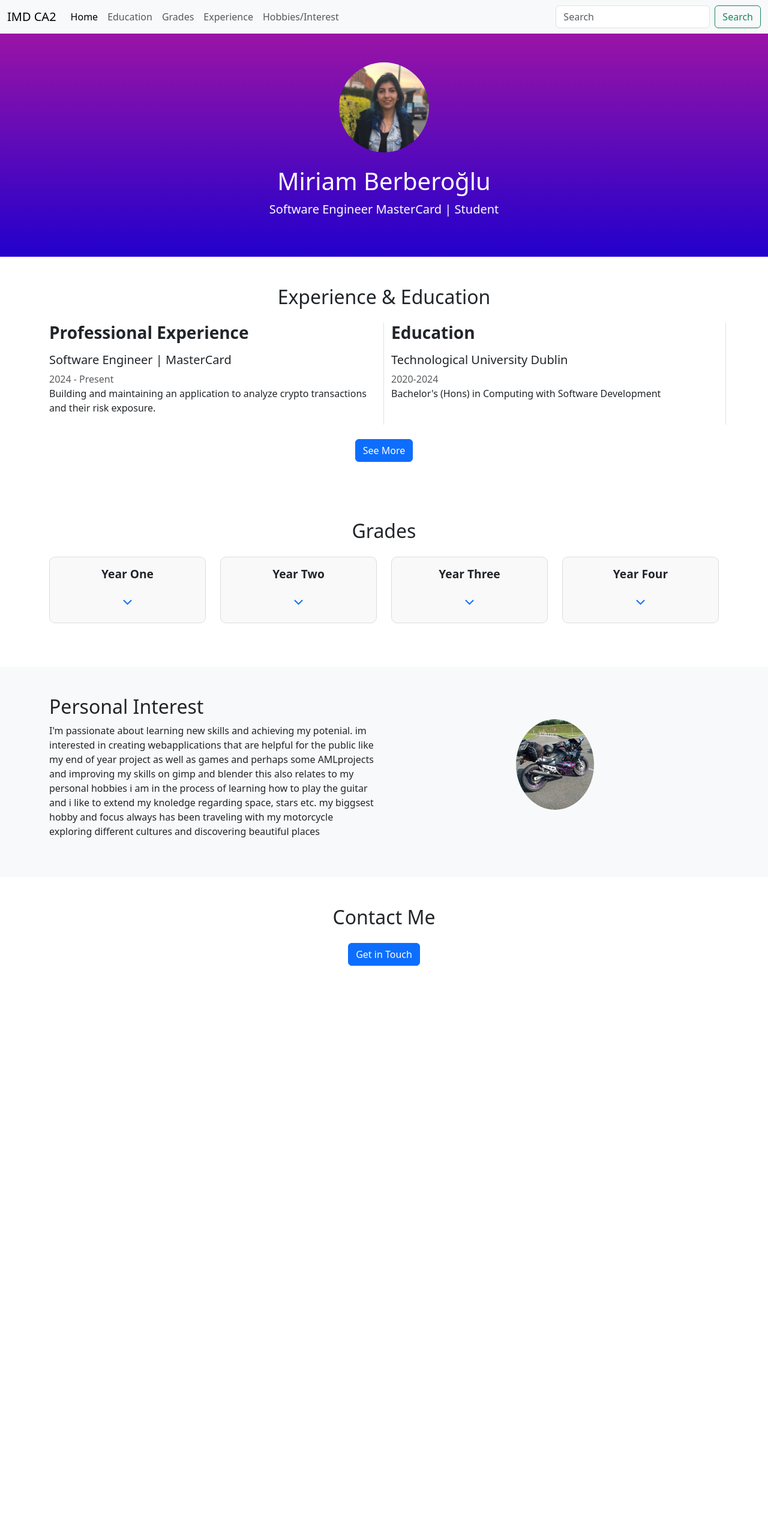
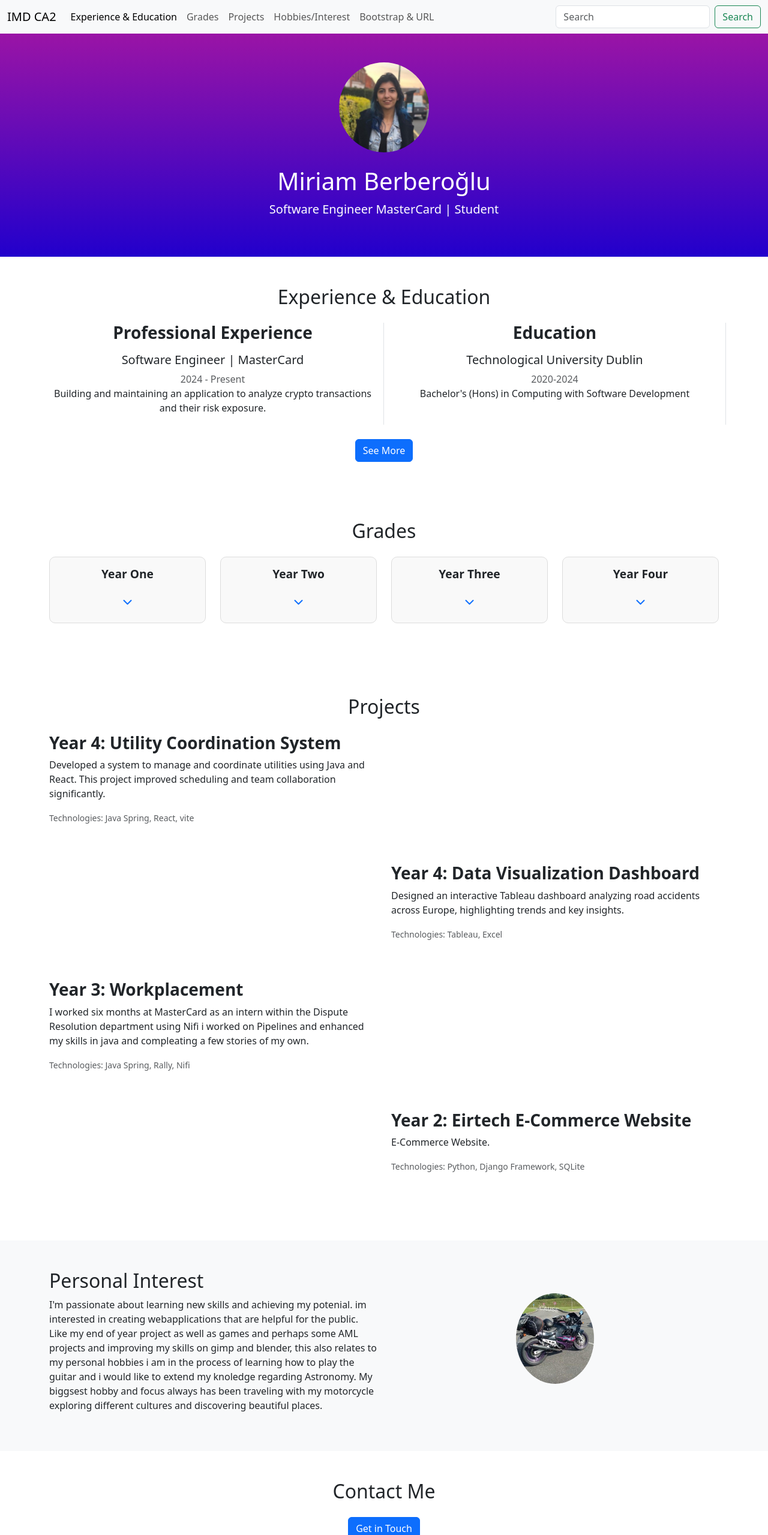
Before and after one commit to Miribi/ImdCa2, a plain HTML site: page index.html in a window 1280 px wide. Shown: the top 2559 px of the page at 60% size. Before the commit the page ends 1658 px from the top, so only its background shows below. Drawn offline with nearby package versions, Linux system fonts and the light colour scheme.

Commit message:
final commit

```diff
--- a/app.js
+++ b/app.js
@@ -18,7 +18,7 @@ document.getElementById("toggle-experience-education").addEventListener("click",
 
 
 
-document.querySelectorAll('a').forEach(anchor => {
+document.querySelectorAll('a[href^="#"]').forEach(anchor => {
     anchor.addEventListener('click', function (e) {
         e.preventDefault();
         document.querySelector(this.getAttribute('href')).scrollIntoView({
@@ -32,7 +32,7 @@ document.querySelectorAll('.toggle-btn').forEach(button => {
         const icon = this.querySelector('i');
         const isExpanded = this.getAttribute('aria-expanded') === "true";
 
-        // Toggle arrow direction
+        // arrow
         if (isExpanded) {
             icon.classList.remove('fa-chevron-down');
             icon.classList.add('fa-chevron-up');
--- a/index.html
+++ b/index.html
@@ -12,8 +12,6 @@
 </head>
 
 <body>
-
-
     <nav class="navbar navbar-expand-lg bg-body-tertiary">
         <div class="container-fluid">
             <a class="navbar-brand" href="#">IMD CA2</a>
@@ -25,19 +23,20 @@
             <div class="collapse navbar-collapse" id="navbarSupportedContent">
                 <ul class="navbar-nav me-auto mb-2 mb-lg-0">
                     <li class="nav-item">
-                        <a class="nav-link active" aria-current="page" href="#">Home</a>
+                        <a class="nav-link active" aria-current="page" href="#experience-education">Experience &
+                            Education</a>
                     </li>
                     <li class="nav-item">
-                        <a class="nav-link" href="#">Education</a>
+                        <a class="nav-link" href="#grades">Grades</a>
                     </li>
                     <li class="nav-item">
-                        <a class="nav-link" href="#">Grades</a>
+                        <a class="nav-link" href="#projects">Projects</a>
                     </li>
                     <li class="nav-item">
-                        <a class="nav-link" href="#">Experience</a>
+                        <a class="nav-link" href="#interests">Hobbies/Interest</a>
                     </li>
                     <li class="nav-item">
-                        <a class="nav-link" href="#">Hobbies/Interest</a>
+                        <a class="nav-link" href="urlBootstrap.html">Bootstrap & URL</a>
                     </li>
                 </ul>
                 <form class="d-flex" role="search">
@@ -60,8 +59,7 @@
     <section id="experience-education" class="py-5">
         <div class="container">
             <h2 class="text-center mb-4">Experience & Education</h2>
-            <div class="row">
-                <!-- Left Column: Professional Experience -->
+            <div class="row mb-10">
                 <div class="col-md-6 border-end">
                     <h3 class="mb-3">Professional Experience</h3>
                     <div id="latest-experience">
@@ -88,7 +86,6 @@
                         <p>Packing, collection, forklift driving </p>
                     </div>
                 </div>
-                <!-- Right Column: Education -->
                 <div class="col-md-6 border-end">
                     <h3 class="mb-3">Education</h3>
                     <div id="latest-education">
@@ -108,7 +105,6 @@
                         <p>Primary & Secondary</p>
                     </div>
                 </div>
-                <!-- Combined See More / See Less Button -->
                 <div class="text-center mt-4">
                     <button id="toggle-experience-education" class="btn btn-primary">See More</button>
                 </div>
@@ -121,7 +117,6 @@
         <div class="container">
             <h2 class="text-center mb-4">Grades</h2>
             <div class="row text-center">
-                <!-- Year One -->
                 <div class="col-md-6 col-lg-3 mb-4">
                     <div class="card">
                         <div class="card-body">
@@ -160,7 +155,6 @@
                         </div>
                     </div>
                 </div>
-                <!-- Year Two -->
                 <div class="col-md-6 col-lg-3 mb-4">
                     <div class="card">
                         <div class="card-body">
@@ -199,7 +193,6 @@
                         </div>
                     </div>
                 </div>
-                <!-- Year Three -->
                 <div class="col-md-6 col-lg-3 mb-4">
                     <div class="card">
                         <div class="card-body">
@@ -228,7 +221,6 @@
                         </div>
                     </div>
                 </div>
-                <!-- Year Four -->
                 <div class="col-md-6 col-lg-3 mb-4">
                     <div class="card">
                         <div class="card-body">
@@ -268,6 +260,54 @@
     </section>
 
 
+    <section id="projects" class="py-5">
+        <div class="container">
+            <h2 class="text-center mb-4">Projects</h2>
+            <div class="row align-items-center mb-5">
+                <div class="col-md-6">
+                    <h3 class="fw-bold">Year 4: Utility Coordination System</h3>
+                    <p>
+                        Developed a system to manage and coordinate utilities using Java and React. This project
+                        improved scheduling and team collaboration significantly.
+                    </p>
+                    <p><small class="text-muted">Technologies: Java Spring, React, vite</small></p>
+                </div>
+            </div>
+            <div class="row align-items-center mb-5 flex-md-row-reverse">
+                <div class="col-md-6">
+                    <h3 class="fw-bold">Year 4: Data Visualization Dashboard</h3>
+                    <p>
+                        Designed an interactive Tableau dashboard analyzing road accidents across Europe, highlighting
+                        trends and key insights.
+                    </p>
+                    <p><small class="text-muted">Technologies: Tableau, Excel</small></p>
+                </div>
+            </div>
+            <div class="row align-items-center mb-5">
+                <div class="col-md-6">
+                    <h3 class="fw-bold">Year 3: Workplacement</h3>
+                    <p>
+                        I worked six months at MasterCard as an intern within the Dispute Resolution department using
+                        Nifi
+                        i worked on Pipelines and enhanced my skills in java and compleating a few stories of my own.
+                    </p>
+                    <p><small class="text-muted">Technologies: Java Spring, Rally, Nifi</small></p>
+                </div>
+            </div>
+            <div class="row align-items-center mb-5 flex-md-row-reverse">
+                <div class="col-md-6">
+                    <h3 class="fw-bold">Year 2: Eirtech E-Commerce Website </h3>
+                    <p>
+                        E-Commerce Website.
+                    </p>
+                    <p><small class="text-muted">Technologies: Python, Django Framework, SQLite</small></p>
+                </div>
+            </div>
+        </div>
+    </section>
+
+
+
 
     <section id="interests" class="py-5 bg-light">
         <div class="container">
@@ -276,12 +316,13 @@
                     <h2>Personal Interest</h2>
                     <p>
                         I'm passionate about learning new skills and achieving my potenial. im interested in creating
-                        webapplications that are helpful for the public like my end of year project as well as games and
-                        perhaps some AMLprojects and improving my skills on gimp and blender
+                        webapplications that are helpful for the public. Like my end of year project as well as games
+                        and
+                        perhaps some AML projects and improving my skills on gimp and blender,
                         this also relates to my personal hobbies i am in the process of learning how to play the guitar
-                        and i like to extend my knoledge regarding space, stars etc. my biggsest hobby and focus always
+                        and i would like to extend my knoledge regarding Astronomy. My biggsest hobby and focus always
                         has been traveling with my motorcycle exploring different cultures and discovering beautiful
-                        places
+                        places.
                     </p>
                 </div>
                 <div class="col-md-6 text-center">
@@ -299,7 +340,6 @@
             </button>
         </div>
     </section>
-
 
     <div class="modal fade" id="contactModal" tabindex="-1" aria-hidden="true">
         <div class="modal-dialog">
--- a/style.css
+++ b/style.css
@@ -1,11 +1,14 @@
 .header {
-    background: linear-gradient(#9a14a6, #2200cc) !important;
+    background: linear-gradient(#9a14a6, #2200cc);
 }
 
-/* Styling for the Experience and Education Section */
 #experience-education .border-end {
     border-right: 2px solid #e9ecef;
 }
+#experience-education .col-md-6 {
+    text-align: center;
+}
+
 
 #experience-education h3 {
     font-weight: bold;
@@ -17,7 +20,6 @@
 }
 
 
-/* Hover animation for cards */
 .card {
     transition: transform 0.3s ease, box-shadow 0.3s ease;
     background-color: #f9f9f9;
@@ -34,14 +36,12 @@
     font-weight: bold;
 }
 
-/* Spacing for list items */
 .card ul li {
     margin-bottom: 5px;
-    text-align: left; /* Align text to the left for better readability */
+    text-align: left;
     padding-left: 10px;
 }
 
-/* Reduce font size for modules */
 .card ul {
     font-size: 0.95rem;
     line-height: 1.4;
```
Also changed, not shown: urlBootstrap.html (added, +54 -0 lines).
